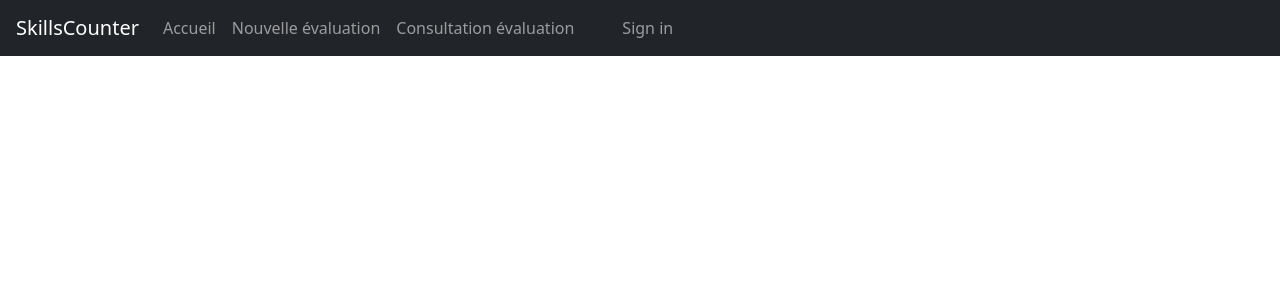
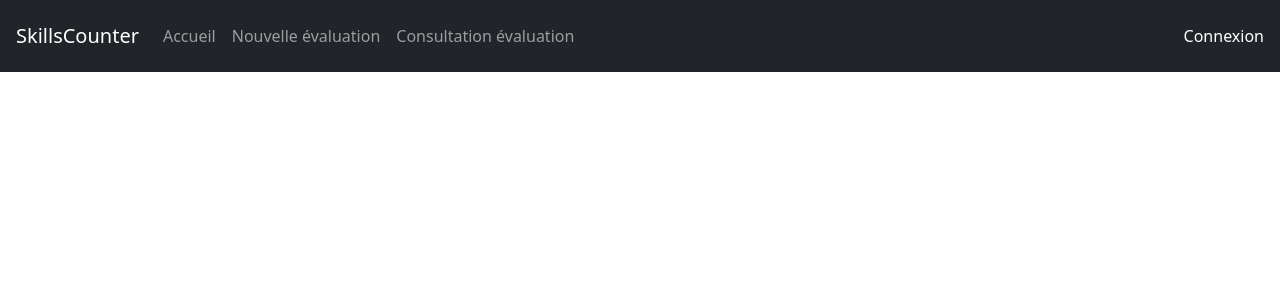
Before and after one commit to ndlaprovidence/skillscounter, a Symfony app: template templates/base.html.twig in a window 1280 px wide. Shown: the top 300 px of the page. Run offline with Twig, Linux system fonts and the light colour scheme; the template is opened without the code that fills it, so the values that code supplies are empty; some libraries are stand-ins or nearby versions.

Commit message:
revoir P/e

```diff
--- a/src/DataFixtures/UserFixtures.php
+++ b/src/DataFixtures/UserFixtures.php
@@ -19,7 +19,7 @@ class UserFixtures extends Fixture
 
     public function load(ObjectManager $manager)
     {
-        $superadmin = new Teacher();
+        $superadmin = new Teacher2();
         $superadmin->setUsername('superadmin');
         $superadmin->setRoles(array('ROLE_SUPER_ADMIN'));
         $password = $this->passwordEncoder->encodePassword($superadmin, 'superadmin');
--- a/src/Entity/User.php
+++ b/src/Entity/User.php
@@ -2,9 +2,10 @@
 
 namespace App\Entity;
 
+use Doctrine\ORM\Mapping as ORM;
 use App\Repository\UserRepository;
-use Doctrine\ORM\Mapping as ORM;
 use Symfony\Component\Security\Core\User\UserInterface;
+
 
 /**
  * @ORM\Entity()
--- a/templates/base.html.twig
+++ b/templates/base.html.twig
@@ -5,6 +5,11 @@
         <link rel="stylesheet" href="/assets/css/bootstrap.min.css">
         <link rel="stylesheet" href="/assets/css/main.css">
         <link rel="preconnect" href="https://fonts.gstatic.com">
+
+
+
+
+
         {% block stylesheets %}{% endblock %}
     </head>
     <body>
@@ -24,27 +29,21 @@
                     <li class="nav-item">
                         <a class="nav-link" href="#">Consultation évaluation</a>
                     </li>
-                    <ul class="nav-item">
-                        {% if is_granted('ROLE_USER') %}
-                        <li>
-                            <div class="nav-link disabled">
-                            <i class="fas fa-user"></i>
-                            {% if app.user %}
-                                <strong>{{ app.user.username }}</strong>
-                            {% endif %}
-                            </div>
-                        </li>
-                        <li>
-                            <a class="nav-link" href="{{ path('app_logout') }}">{{'Logout'|trans}}</a>
-                        </li>
+                </ul>
+                <span class="nav-item navbar-text username-color">
+                        {% if app.user %}
+                            <ul class="navbar-nav mr-auto">
+                                <li class="nav-item">
+                                    <a class="nav-link username-color name" href="#"><i class="fas fa-user"></i> {{app.user.username}}</a>
+                                </li>
+                                <li class="nav-item">
+                                    <a class="nav-link username-color logout-link" href="/logout"><i class="fas fa-power-off"></i>D</a>
+                                </li>
+                            </ul>
                         {% else %}
-                        <li>
-                            <a class="nav-link" href="{{ path('app_login') }}">{{'Sign in'|trans}}</a>
-                        </li>
+                            <a class="nav-link username-color name" href="/login"><i class="fas fa-sign-in-alt"></i> Connexion</a>
                         {% endif %}
-                    </ul>
-                </ul>
-                {#<a class="displayed-name-prof" href="#">{{prof_name}}</a>#}
+                    </span>
             </div>
         </nav>
 
```
Also changed, not shown: src/Security/LoginFormAuthenticator.php (+49 -16 lines).
